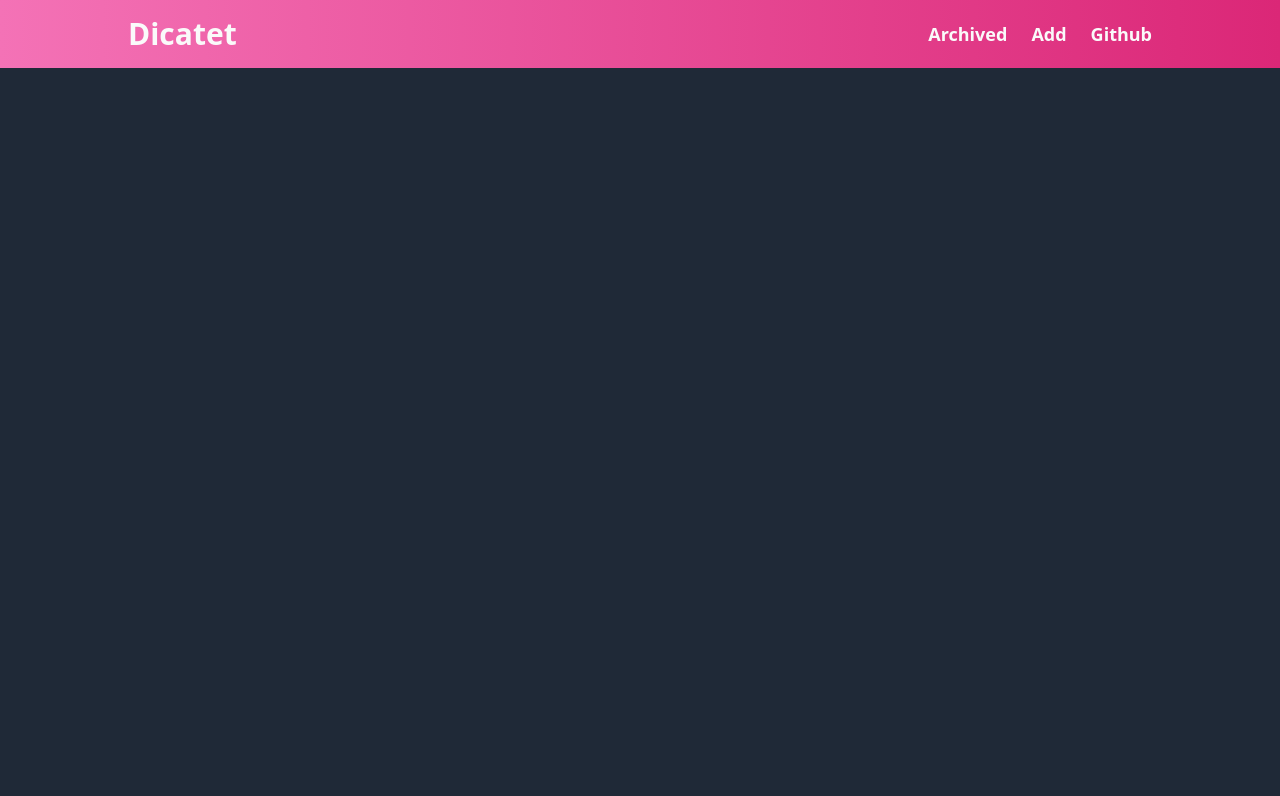
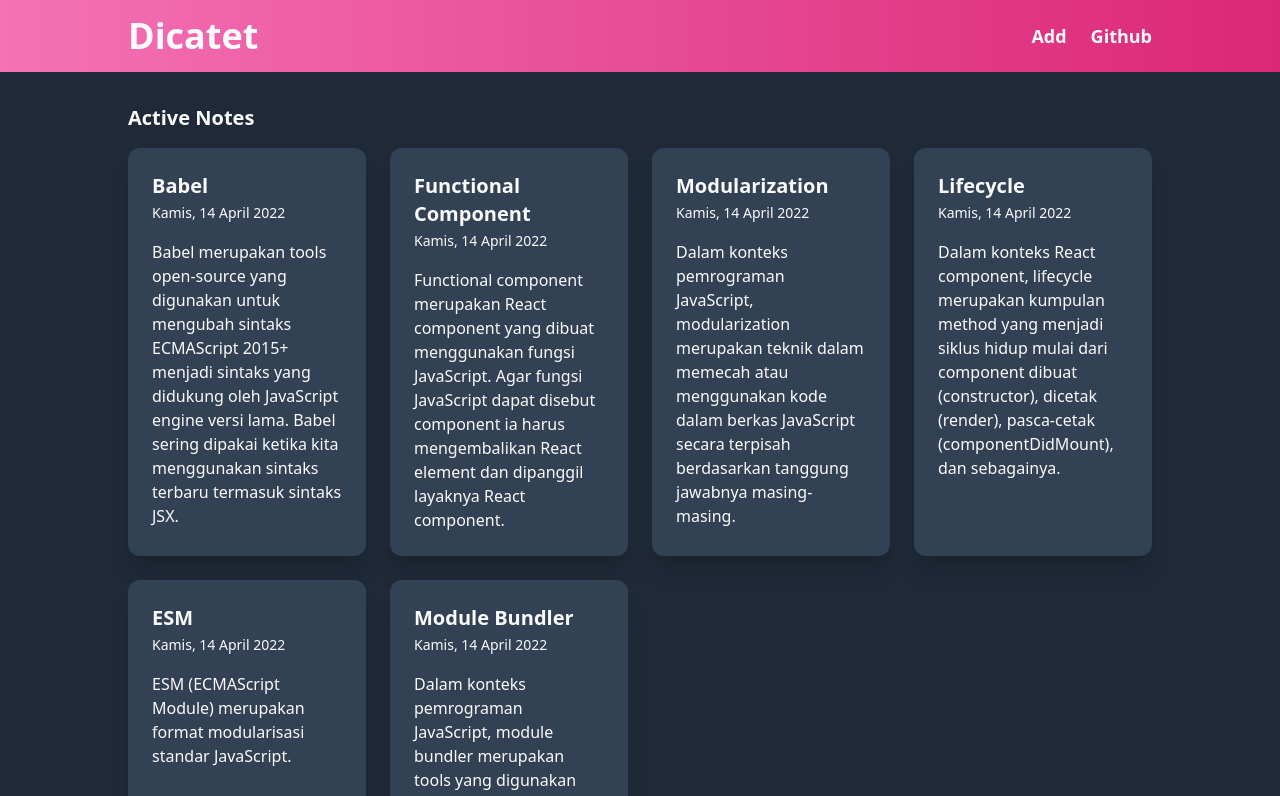
Before and after one commit to fajar13k/dicatet, a React (Vite) app: page / in a window 1280 px wide. Shown: the top 796 px of the page. Built offline with nearby package versions, Linux system fonts and the light colour scheme.

Commit message:
Add default card rule

```diff
--- a/src/App.jsx
+++ b/src/App.jsx
@@ -1,13 +1,20 @@
 import React from 'react';
+import { Route, Routes } from 'react-router-dom';
 import Navigation from './components/Navigation';
+import HomePage from './pages/HomePage';
 
 function App() {
   return (
     <div className="max-w-6-xl">
       <header className="flex justify-between items-center px-4 lg:px-32 py-4 bg-gradient-to-r from-pink-400 to-pink-600">
-        <h1 className="font-bold text-3xl">Dicatet</h1>
+        <h1 className="font-bold text-4xl">Dicatet</h1>
         <Navigation />
       </header>
+      <main className="px-4 lg:px-32 py-8">
+        <Routes>
+          <Route path="/" element={<HomePage />} />
+        </Routes>
+      </main>
     </div>
   )
 }
--- a/src/components/Navigation.jsx
+++ b/src/components/Navigation.jsx
@@ -5,9 +5,6 @@ export default function Navigation() {
   return (
     <nav>
       <ul className="list-none flex gap-6 text-lg font-semibold">
-        <li className="hover:underline hover:underline-offset-8">
-          <Link to="/archived">Archived</Link>
-        </li>
         <li className="hover:underline hover:underline-offset-8">
           <Link to="/add">Add</Link>
         </li>
--- /dev/null
+++ b/src/components/NoteItem.jsx
@@ -0,0 +1,21 @@
+import React from 'react';
+import NoteItemBody from './NoteItemBody';
+import NoteItemHeader from './NoteItemHeader';
+import PropTypes from 'prop-types';
+
+export default function NoteItem({ body, createdAt, id, title }) {
+  return (
+    <article
+      className="p-6 bg-slate-700 rounded-xl shadow-xl"
+      key={id}
+    >
+      <NoteItemHeader createdAt={createdAt} title={title} />
+      <NoteItemBody body={body} />
+    </article>
+  )
+}
+
+NoteItem.propTypes = {
+  createdAt: PropTypes.string.isRequired,
+  title: PropTypes.string.isRequired
+}
--- /dev/null
+++ b/src/components/NoteItemBody.jsx
@@ -0,0 +1,12 @@
+import React from 'react';
+import PropTypes from 'prop-types';
+
+export default function NoteItemBody({ body }) {
+  return (
+    <p>{body}</p>
+  )
+}
+
+NoteItemBody.propTypes = {
+  body: PropTypes.string.isRequired
+}
--- /dev/null
+++ b/src/components/NoteItemHeader.jsx
@@ -0,0 +1,19 @@
+import React from 'react';
+import { showFormattedDate } from '../utils';
+import PropTypes from 'prop-types';
+
+export default function NoteItemHeader({ createdAt, title })  {
+  return (
+    <div className="mb-4">
+      <h3 className="text-xl font-semibold">{title}</h3>
+      <span className="text-sm">
+        {showFormattedDate(createdAt)}
+      </span>
+    </div>
+  )
+}
+
+NoteItemHeader.propTypes = {
+  createdAt: PropTypes.string.isRequired,
+  title: PropTypes.string.isRequired
+}
--- /dev/null
+++ b/src/components/NoteList.jsx
@@ -0,0 +1,23 @@
+import React from 'react';
+import NoteItem from './NoteItem';
+import PropTypes from 'prop-types';
+
+export default function NoteList({ notes }) {
+  return (
+    <div className="grid grid-cols-1 md:grid-cols-2 lg:grid-cols-4 gap-6">
+      {notes.map((note) => (
+        <NoteItem
+          body={note.body}
+          createdAt={note.createdAt}
+          id={note.id}
+          key={note.id}
+          title={note.title}
+        />
+      ))}
+    </div>
+  )
+}
+
+NoteList.propTypes = {
+  notes: PropTypes.arrayOf(PropTypes.object),
+}
--- /dev/null
+++ b/src/pages/HomePage.jsx
@@ -0,0 +1,16 @@
+import React, { useState } from "react";
+import NoteList from "../components/NoteList";
+import { getAllNotes } from "../utils/local-data";
+
+function HomePage() {
+  const [notes, setNotes] = useState(getAllNotes());
+
+  return (
+    <section>
+      <h2 className="font-semibold text-xl mb-4">Active Notes</h2>
+      <NoteList notes={notes} />
+    </section>
+  );
+}
+
+export default HomePage;
--- /dev/null
+++ b/src/utils/local-data.js
@@ -0,0 +1,117 @@
+let notes = [
+  {
+    id: 'notes-1',
+    title: 'Babel',
+    body: 'Babel merupakan tools open-source yang digunakan untuk mengubah sintaks ECMAScript 2015+ menjadi sintaks yang didukung oleh JavaScript engine versi lama. Babel sering dipakai ketika kita menggunakan sintaks terbaru termasuk sintaks JSX.',
+    createdAt: '2022-04-14T04:27:34.572Z',
+    archived: false,
+  },
+  {
+    id: 'notes-2',
+    title: 'Functional Component',
+    body: 'Functional component merupakan React component yang dibuat menggunakan fungsi JavaScript. Agar fungsi JavaScript dapat disebut component ia harus mengembalikan React element dan dipanggil layaknya React component.',
+    createdAt: '2022-04-14T04:27:34.572Z',
+    archived: false,
+  },
+  {
+    id: 'notes-3',
+    title: 'Modularization',
+    body: 'Dalam konteks pemrograman JavaScript, modularization merupakan teknik dalam memecah atau menggunakan kode dalam berkas JavaScript secara terpisah berdasarkan tanggung jawabnya masing-masing.',
+    createdAt: '2022-04-14T04:27:34.572Z',
+    archived: false,
+  },
+  {
+    id: 'notes-4',
+    title: 'Lifecycle',
+    body: 'Dalam konteks React component, lifecycle merupakan kumpulan method yang menjadi siklus hidup mulai dari component dibuat (constructor), dicetak (render), pasca-cetak (componentDidMount), dan sebagainya. ',
+    createdAt: '2022-04-14T04:27:34.572Z',
+    archived: false,
+  },
+  {
+    id: 'notes-5',
+    title: 'ESM',
+    body: 'ESM (ECMAScript Module) merupakan format modularisasi standar JavaScript.',
+    createdAt: '2022-04-14T04:27:34.572Z',
+    archived: false,
+  },
+  {
+    id: 'notes-6',
+    title: 'Module Bundler',
+    body: 'Dalam konteks pemrograman JavaScript, module bundler merupakan tools yang digunakan untuk menggabungkan seluruh modul JavaScript yang digunakan oleh aplikasi menjadi satu berkas.',
+    createdAt: '2022-04-14T04:27:34.572Z',
+    archived: false,
+  },
+];
+
+function getAllNotes() {
+  return notes;
+}
+
+function getNote(id) {
+  const foundedNote = notes.find((note) => note.id === id);
+  return foundedNote;
+}
+
+function getActiveNotes() {
+  const activeNotes = notes.filter((note) => !note.archived);
+  return activeNotes;
+}
+
+function getArchivedNotes() {
+  const archivedNotes = notes.filter((note) => note.archived);
+  return archivedNotes;
+}
+
+function addNote({ title, body }) {
+  notes = [...notes, {
+    id: `notes-${+new Date()}`, title: title || '(untitled)', body, createdAt: new Date().toISOString(), archived: false,
+  }];
+}
+
+function deleteNote(id) {
+  notes = notes.filter((note) => note.id !== id);
+}
+
+function archiveNote(id) {
+  notes = notes.map((note) => {
+    if (note.id === id) {
+      return { ...note, archived: true };
+    }
+    return note;
+  });
+}
+
+function unarchiveNote(id) {
+  notes = notes.map((note) => {
+    if (note.id === id) {
+      return { ...note, archived: false };
+    }
+
+    return note;
+  });
+}
+
+function editNote({ id, title, body }) {
+  const noteToEdit = notes.find((note) => note.id === id);
+  noteToEdit.title = title;
+  noteToEdit.body = body;
+
+  notes = notes.map((note) => {
+    if (note.id === id) {
+      return note;
+    }
+    return note;
+  });
+}
+
+export {
+  getAllNotes,
+  getActiveNotes,
+  getArchivedNotes,
+  deleteNote,
+  editNote,
+  getNote,
+  archiveNote,
+  unarchiveNote,
+  addNote,
+};
```
